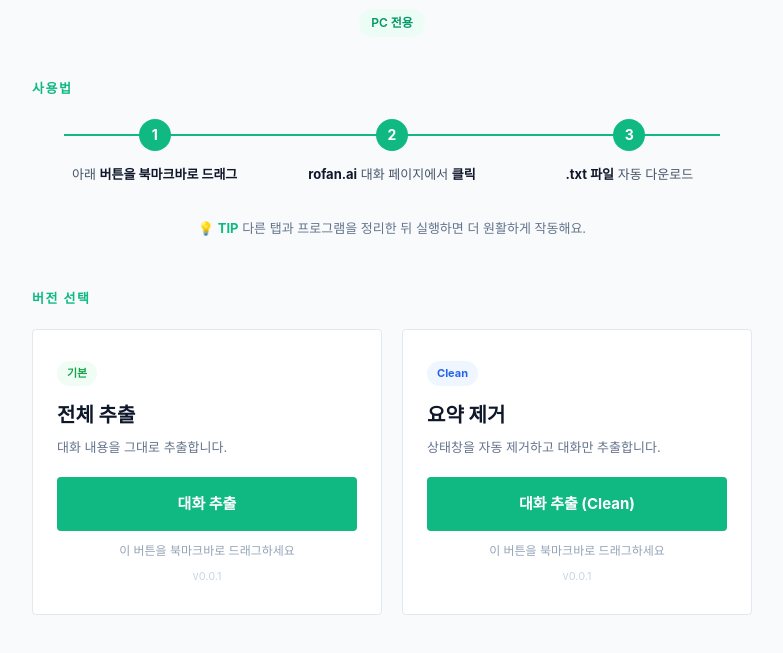
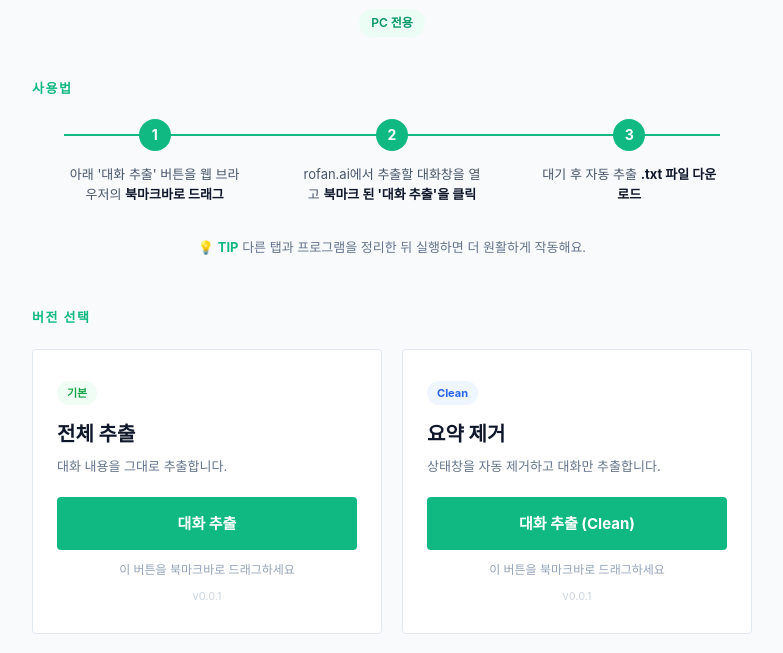
Before and after one commit to yuliyulidaz/rftxt, a plain HTML site: page index.html in a window 1280 px wide. Shown: the part 147-800 px from the top of the page, without its empty margins (248-1031 px from the left). Drawn offline with Linux system fonts and the light colour scheme.

Commit message:
Update step descriptions with clearer instructions
Co-Authored-By: Claude Opus 4.6 <noreply@anthropic.com>

```diff
--- a/index.html
+++ b/index.html
@@ -332,15 +332,15 @@
   <div class="steps">
     <div class="step-item">
       <div class="step-num">1</div>
-      <p>아래 <strong>버튼을 북마크바로 드래그</strong></p>
+      <p>아래 '대화 추출' 버튼을 웹 브라우저의 <strong>북마크바로 드래그</strong></p>
     </div>
     <div class="step-item">
       <div class="step-num">2</div>
-      <p><strong>rofan.ai</strong> 대화 페이지에서 <strong>클릭</strong></p>
+      <p>rofan.ai에서 추출할 대화창을 열고 <strong>북마크 된 '대화 추출'을 클릭</strong></p>
     </div>
     <div class="step-item">
       <div class="step-num">3</div>
-      <p><strong>.txt 파일</strong> 자동 다운로드</p>
+      <p>대기 후 자동 추출 <strong>.txt 파일 다운로드</strong></p>
     </div>
   </div>
   <div class="tip">&#128161; <strong>TIP</strong> 다른 탭과 프로그램을 정리한 뒤 실행하면 더 원활하게 작동해요.</div>
```
